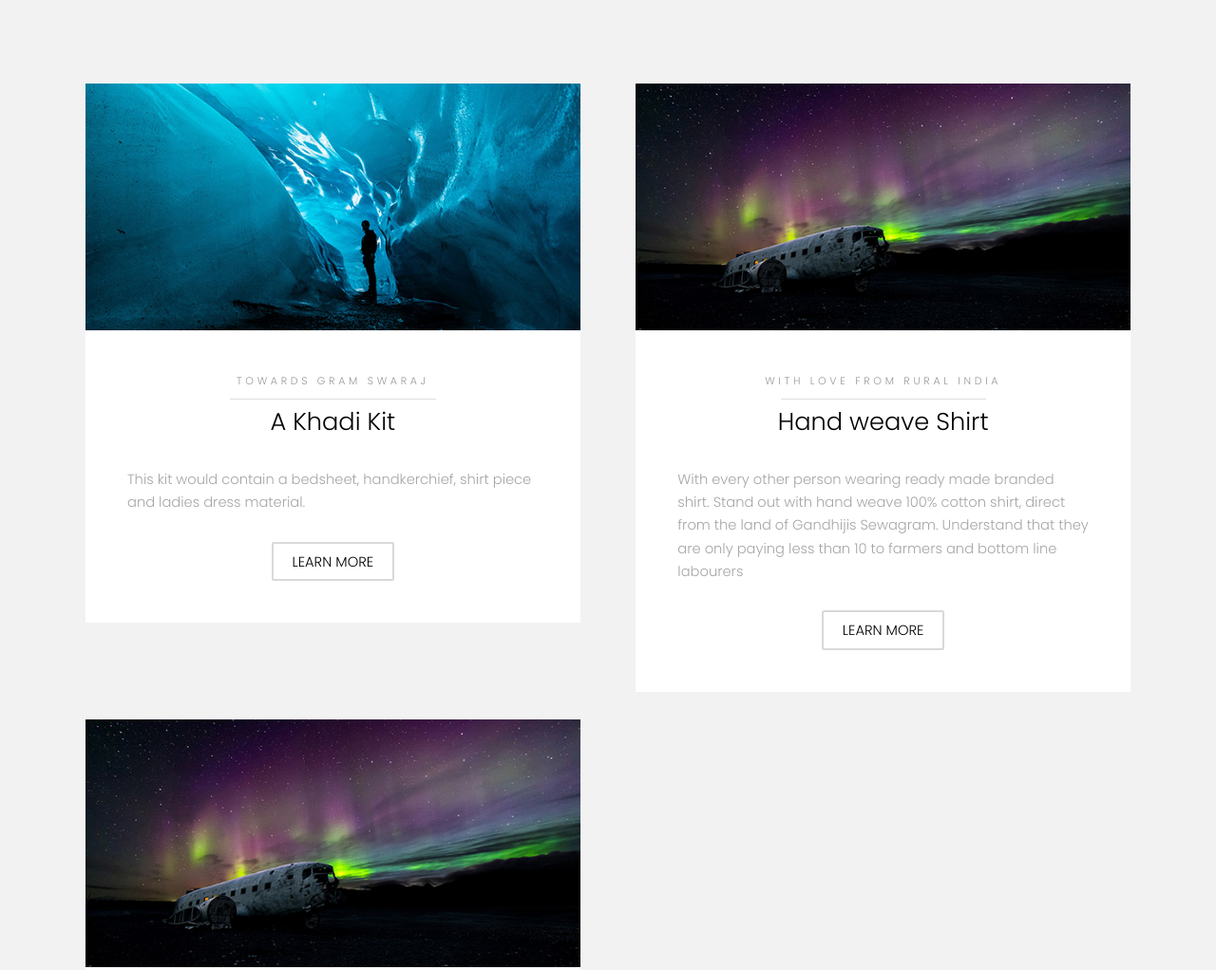
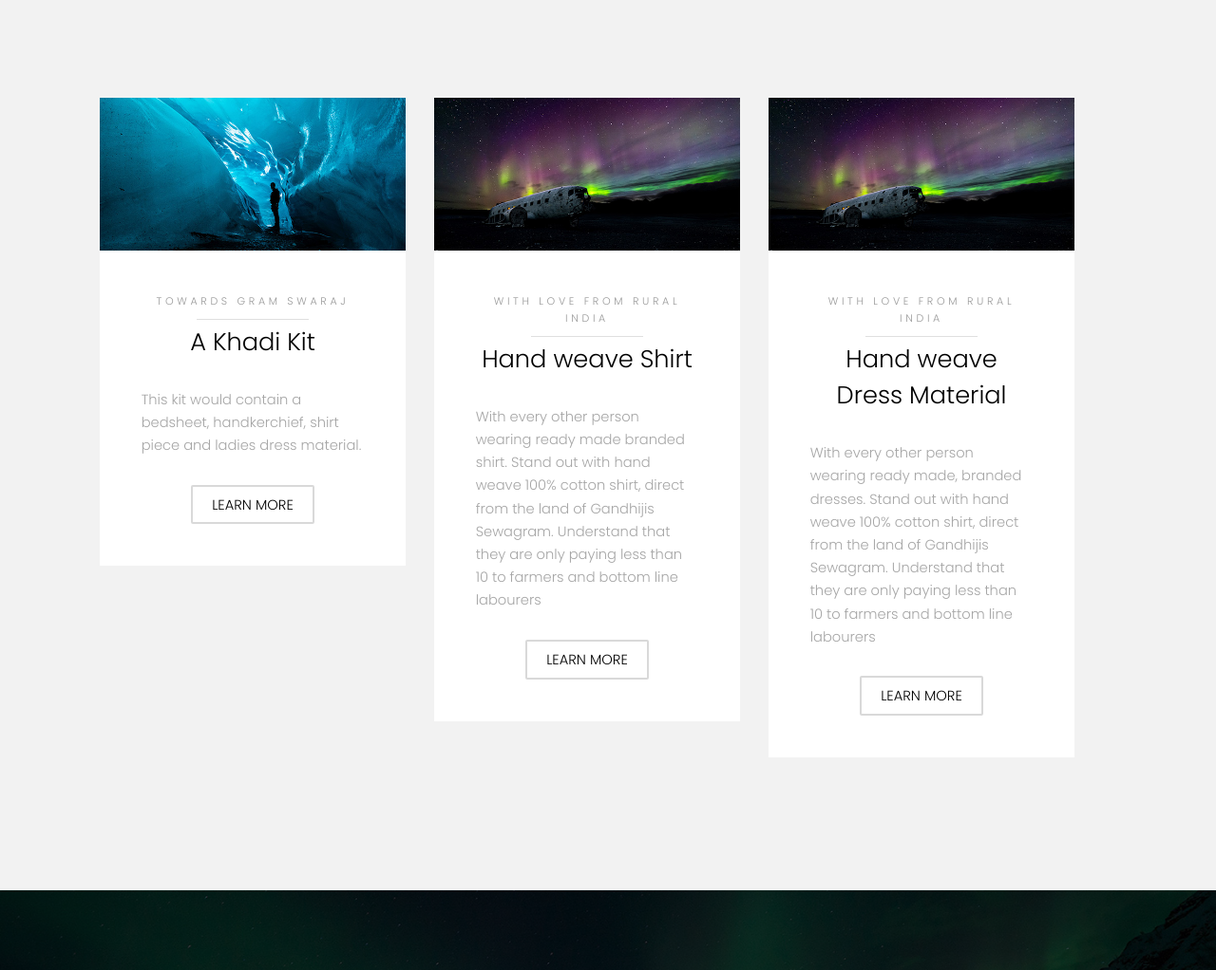
Before and after one commit to PiyushTamboli/peaceFoundation, a plain HTML site: page index.html in a window 1280 px wide. Shown: the part 600-1622 px from the top of the page at 95% size. Drawn offline with Linux system fonts and the light colour scheme.

Commit message:
Update main.css

```diff
--- a/assets/css/main.css
+++ b/assets/css/main.css
@@ -3435,11 +3435,12 @@
 		}
 
 		.grid-style > * {
-			padding: 2rem;
-			width: calc(50% + 2rem);
-		}
-
-		.grid-style > :nth-child(-n + 2) {
+			padding: 1rem;
+			width: calc(32%);
+		}
+		// it was 50% + 2 rem
+
+		/*.grid-style > :nth-child(-n + 2) {
 			padding-top: 0;
 		}
 
@@ -3459,6 +3460,7 @@
 		.grid-style > :nth-child(2n) {
 			width: calc(50% + 0rem);
 		}
+		*/
 
 		.grid-style .box {
 			margin: 0;
```
